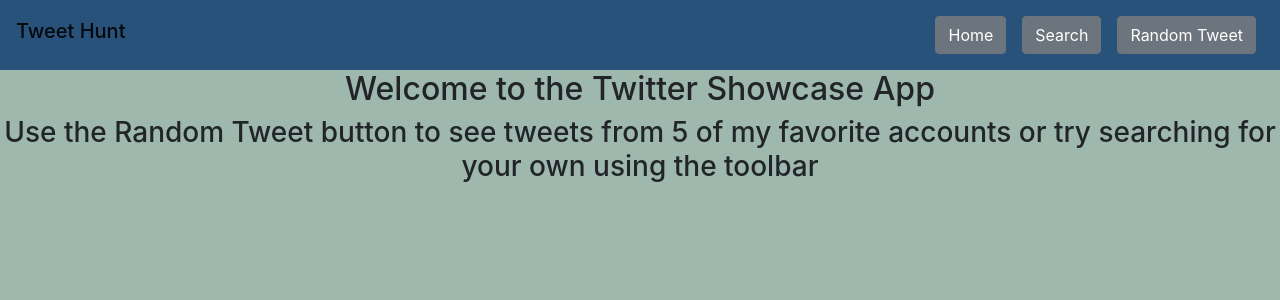
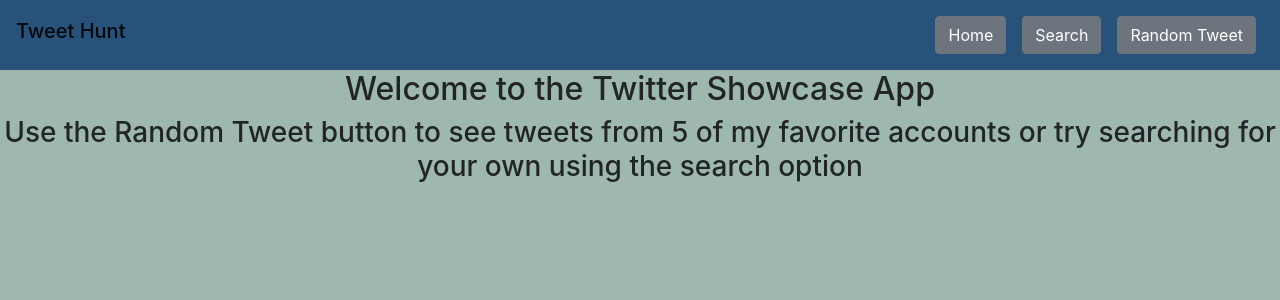
Before and after one commit to cesarpreza/twitter-showcase, a React (Create React App) app in the folder client/: page / in a window 1280 px wide. Shown: the top 300 px of the page. Built offline with nearby package versions, Linux system fonts and the light colour scheme.

Commit message:
Home screen text

```diff
--- a/client/src/components/HomePage.js
+++ b/client/src/components/HomePage.js
@@ -14,7 +14,7 @@
                     <div>
                     <h2>Welcome to the Twitter Showcase App</h2>
                     <h3>Use the Random Tweet button to see tweets from 5 of my favorite accounts
-                        or try searching for your own using the toolbar</h3>
+                        or try searching for your own using the search option</h3>
                     </div>
                 </main>
             </div>
```
